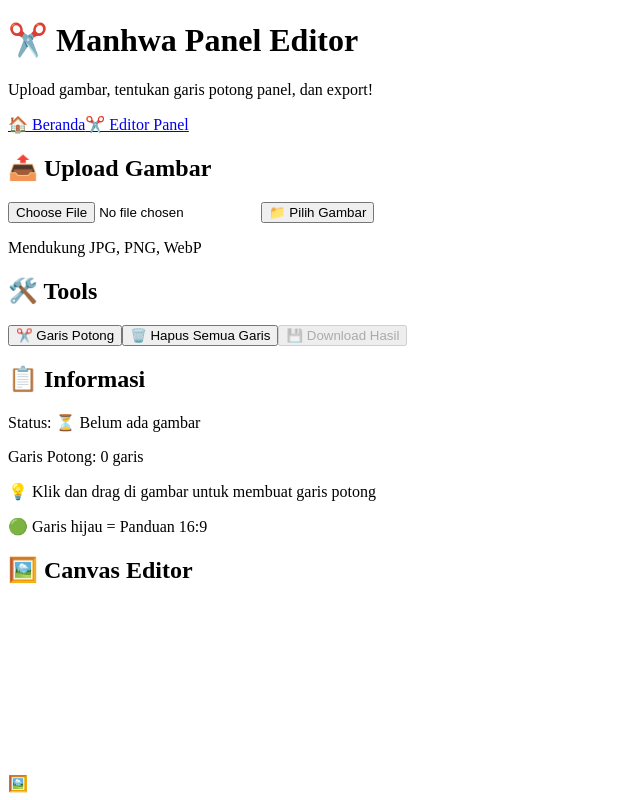
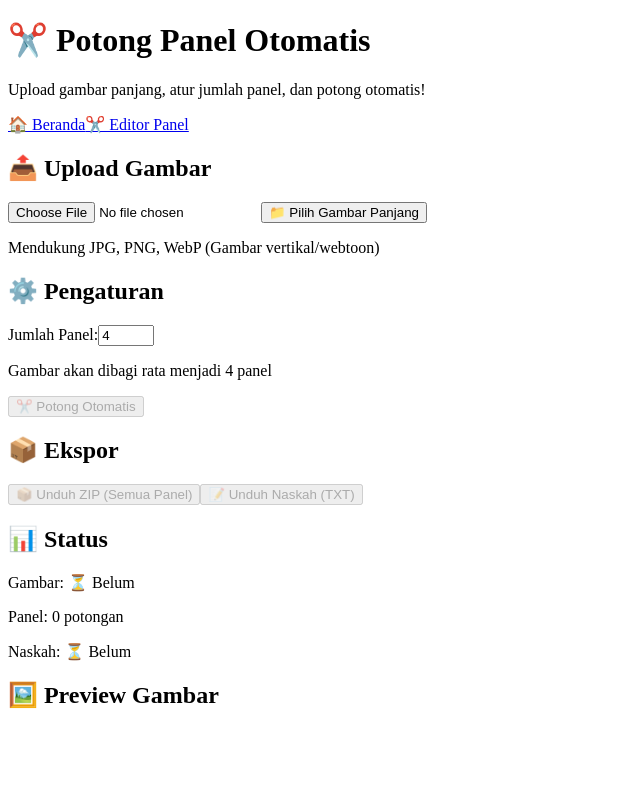
Before and after one commit to bangimam21projeck-spec/manhwa-generator, a Next.js app: page /editor in a window 1280 px wide. Shown: the top 800 px of the page, without its empty margins (0-640 px from the left). Built offline with nearby package versions, Linux system fonts and the light colour scheme.

Commit message:
Update page.js

```diff
--- a/app/editor/page.js
+++ b/app/editor/page.js
@@ -6,12 +6,14 @@ import Link from 'next/link';
 export default function EditorPage() {
   const [image, setImage] = useState(null);
   const [imageUrl, setImageUrl] = useState(null);
-  const [cutLines, setCutLines] = useState([]);
-  const [isDrawing, setIsDrawing] = useState(false);
-  const [startPoint, setStartPoint] = useState(null);
-  const [selectedTool, setSelectedTool] = useState('cut');
+  const [panels, setPanels] = useState([]);
+  const [panelCount, setPanelCount] = useState(4);
+  const [loading, setLoading] = useState(false);
+  const [status, setStatus] = useState('');
+  const [naskah, setNaskah] = useState('');
+  const [selectedPanel, setSelectedPanel] = useState(null);
+  const fileInputRef = useRef(null);
   const canvasRef = useRef(null);
-  const fileInputRef = useRef(null);
 
   // Upload gambar
   const handleImageUpload = (e) => {
@@ -23,7 +25,9 @@ export default function EditorPage() {
         img.onload = () => {
           setImage(img);
           setImageUrl(event.target.result);
-          // Render gambar di canvas
+          setPanels([]);
+          setNaskah('');
+          setStatus('✅ Gambar berhasil diupload! Atur jumlah panel lalu klik "Potong Otomatis"');
           renderCanvas(img);
         };
         img.src = event.target.result;
@@ -33,14 +37,12 @@ export default function EditorPage() {
   };
 
   // Render canvas dengan gambar
-  const renderCanvas = (img) => {
+  const renderCanvas = (img, cutLines = []) => {
     const canvas = canvasRef.current;
-    if (!canvas) return;
+    if (!canvas || !img) return;
     const ctx = canvas.getContext('2d');
 
-    // Set ukuran canvas
     const maxWidth = 800;
-    const maxHeight = 600;
     let width = img.width;
     let height = img.height;
 
@@ -49,179 +51,162 @@ export default function EditorPage() {
       width = maxWidth;
       height = height * ratio;
     }
-    if (height > maxHeight) {
-      const ratio = maxHeight / height;
-      height = maxHeight;
-      width = width * ratio;
-    }
 
     canvas.width = width;
     canvas.height = height;
-
-    // Gambar
     ctx.drawImage(img, 0, 0, width, height);
 
-    // Gambar garis potong yang sudah ada
-    cutLines.forEach(line => {
-      ctx.beginPath();
-      ctx.moveTo(line.x1, line.y1);
-      ctx.lineTo(line.x2, line.y2);
-      ctx.strokeStyle = line.color || '#ff0000';
-      ctx.lineWidth = 2;
-      ctx.setLineDash([5, 5]);
-      ctx.stroke();
-      ctx.setLineDash([]);
-    });
+    // Gambar garis potong
+    if (cutLines.length > 0) {
+      cutLines.forEach(y => {
+        ctx.beginPath();
+        ctx.moveTo(0, y);
+        ctx.lineTo(width, y);
+        ctx.strokeStyle = '#ff0000';
+        ctx.lineWidth = 2;
+        ctx.setLineDash([8, 8]);
+        ctx.stroke();
+        ctx.setLineDash([]);
 
-    // Gambar panduan 16:9
-    drawGuide(ctx, width, height);
-  };
-
-  // Gambar panduan 16:9
-  const drawGuide = (ctx, width, height) => {
-    const ratio = 16 / 9;
-    let guideWidth = width;
-    let guideHeight = width / ratio;
-
-    if (guideHeight > height) {
-      guideHeight = height;
-      guideWidth = height * ratio;
-    }
-
-    const x = (width - guideWidth) / 2;
-    const y = (height - guideHeight) / 2;
-
-    ctx.strokeStyle = 'rgba(0, 255, 0, 0.5)';
-    ctx.lineWidth = 1;
-    ctx.setLineDash([10, 10]);
-    ctx.strokeRect(x, y, guideWidth, guideHeight);
-    ctx.setLineDash([]);
-
-    // Label
-    ctx.fillStyle = 'rgba(0, 255, 0, 0.7)';
-    ctx.font = '12px Arial';
-    ctx.fillText('16:9 Guide', x + 5, y + 20);
-  };
-
-  // Mouse events untuk menggambar garis potong
-  const handleMouseDown = (e) => {
-    if (selectedTool !== 'cut') return;
-    const rect = canvasRef.current.getBoundingClientRect();
-    const x = e.clientX - rect.left;
-    const y = e.clientY - rect.top;
-    setIsDrawing(true);
-    setStartPoint({ x, y });
-  };
-
-  const handleMouseMove = (e) => {
-    if (!isDrawing || selectedTool !== 'cut') return;
-    const rect = canvasRef.current.getBoundingClientRect();
-    const x = e.clientX - rect.left;
-    const y = e.clientY - rect.top;
-
-    // Redraw dengan garis sementara
-    const canvas = canvasRef.current;
-    const ctx = canvas.getContext('2d');
-    const img = image;
-    if (!img) return;
-
-    // Clear dan redraw
-    ctx.clearRect(0, 0, canvas.width, canvas.height);
-    ctx.drawImage(img, 0, 0, canvas.width, canvas.height);
-
-    // Gambar garis lama
-    cutLines.forEach(line => {
-      ctx.beginPath();
-      ctx.moveTo(line.x1, line.y1);
-      ctx.lineTo(line.x2, line.y2);
-      ctx.strokeStyle = line.color || '#ff0000';
-      ctx.lineWidth = 2;
-      ctx.setLineDash([5, 5]);
-      ctx.stroke();
-      ctx.setLineDash([]);
-    });
-
-    // Gambar garis sementara
-    if (startPoint) {
-      ctx.beginPath();
-      ctx.moveTo(startPoint.x, startPoint.y);
-      ctx.lineTo(x, y);
-      ctx.strokeStyle = '#ff0000';
-      ctx.lineWidth = 2;
-      ctx.setLineDash([5, 5]);
-      ctx.stroke();
-      ctx.setLineDash([]);
-    }
-
-    drawGuide(ctx, canvas.width, canvas.height);
-  };
-
-  const handleMouseUp = (e) => {
-    if (!isDrawing || selectedTool !== 'cut') return;
-    const rect = canvasRef.current.getBoundingClientRect();
-    const x = e.clientX - rect.left;
-    const y = e.clientY - rect.top;
-
-    if (startPoint) {
-      // Simpan garis potong
-      const newLine = {
-        x1: startPoint.x,
-        y1: startPoint.y,
-        x2: x,
-        y2: y,
-        color: '#ff0000'
-      };
-      setCutLines([...cutLines, newLine]);
-    }
-
-    setIsDrawing(false);
-    setStartPoint(null);
-
-    // Redraw final
-    const canvas = canvasRef.current;
-    const ctx = canvas.getContext('2d');
-    const img = image;
-    if (!img) return;
-
-    ctx.clearRect(0, 0, canvas.width, canvas.height);
-    ctx.drawImage(img, 0, 0, canvas.width, canvas.height);
-
-    cutLines.concat([{
-      x1: startPoint?.x || 0,
-      y1: startPoint?.y || 0,
-      x2: x,
-      y2: y,
-      color: '#ff0000'
-    }]).forEach(line => {
-      ctx.beginPath();
-      ctx.moveTo(line.x1, line.y1);
-      ctx.lineTo(line.x2, line.y2);
-      ctx.strokeStyle = line.color || '#ff0000';
-      ctx.lineWidth = 2;
-      ctx.setLineDash([5, 5]);
-      ctx.stroke();
-      ctx.setLineDash([]);
-    });
-
-    drawGuide(ctx, canvas.width, canvas.height);
-  };
-
-  // Hapus semua garis potong
-  const clearCutLines = () => {
-    setCutLines([]);
-    if (image) {
-      renderCanvas(image);
+        // Label panel
+        const index = cutLines.indexOf(y);
+        ctx.fillStyle = 'rgba(255, 0, 0, 0.8)';
+        ctx.font = '14px Arial';
+        ctx.fillText(`Panel ${index + 1}`, 10, y - 10);
+      });
     }
   };
 
-  // Download hasil
-  const downloadImage = () => {
+  // AUTO POTONG HORIZONTAL
+  const handleAutoCut = () => {
+    if (!image) {
+      alert('Upload gambar dulu!');
+      return;
+    }
+
     const canvas = canvasRef.current;
     if (!canvas) return;
-    const link = document.createElement('a');
-    link.download = 'manhwa-panel.png';
-    link.href = canvas.toDataURL('image/png');
-    link.click();
+
+    const imgWidth = canvas.width;
+    const imgHeight = canvas.height;
+    const panelHeight = imgHeight / panelCount;
+
+    // Hitung posisi potong
+    const cutPositions = [];
+    for (let i = 1; i < panelCount; i++) {
+      cutPositions.push(i * panelHeight);
+    }
+
+    // Potong gambar per panel
+    const tempCanvas = document.createElement('canvas');
+    const tempCtx = tempCanvas.getContext('2d');
+    const panelImages = [];
+
+    for (let i = 0; i < panelCount; i++) {
+      const startY = i * panelHeight;
+      const endY = (i + 1) * panelHeight;
+
+      tempCanvas.width = imgWidth;
+      tempCanvas.height = panelHeight;
+      tempCtx.drawImage(
+        canvas,
+        0, startY, imgWidth, panelHeight,
+        0, 0, imgWidth, panelHeight
+      );
+
+      panelImages.push({
+        index: i + 1,
+        dataUrl: tempCanvas.toDataURL('image/png'),
+        width: imgWidth,
+        height: panelHeight
+      });
+    }
+
+    setPanels(panelImages);
+    renderCanvas(image, cutPositions);
+    setStatus(`✅ Berhasil! ${panelCount} panel terpotong. Klik panel untuk generate naskah.`);
+  };
+
+  // Generate naskah AI per panel
+  const generateNaskah = async (panelIndex) => {
+    setLoading(true);
+    setStatus(`⏳ Generate naskah untuk Panel ${panelIndex}...`);
+
+    try {
+      const response = await fetch('/api/generate-naskah', {
+        method: 'POST',
+        headers: { 'Content-Type': 'application/json' },
+        body: JSON.stringify({
+          panelIndex: panelIndex,
+          totalPanels: panelCount
+        })
+      });
+
+      const data = await response.json();
+      if (data.success) {
+        setNaskah(data.data);
+        setStatus(`✅ Naskah Panel ${panelIndex} selesai!`);
+      } else {
+        setStatus('❌ Gagal: ' + data.error);
+      }
+    } catch (error) {
+      setStatus('❌ Error: ' + error.message);
+    } finally {
+      setLoading(false);
+    }
+  };
+
+  // Download ZIP semua panel
+  const downloadZip = async () => {
+    if (panels.length === 0) {
+      alert('Tidak ada panel! Potong gambar dulu.');
+      return;
+    }
+
+    setLoading(true);
+    setStatus('⏳ Menyiapkan ZIP...');
+
+    try {
+      const response = await fetch('/api/create-zip', {
+        method: 'POST',
+        headers: { 'Content-Type': 'application/json' },
+        body: JSON.stringify({ panels: panels })
+      });
+
+      const data = await response.json();
+      if (data.success) {
+        window.open(data.url, '_blank');
+        setStatus('✅ ZIP berhasil diunduh!');
+      } else {
+        setStatus('❌ Gagal: ' + data.error);
+      }
+    } catch (error) {
+      setStatus('❌ Error: ' + error.message);
+    } finally {
+      setLoading(false);
+    }
+  };
+
+  // Download naskah TXT
+  const downloadNaskah = () => {
+    if (!naskah) {
+      alert('Generate naskah dulu!');
+      return;
+    }
+
+    const blob = new Blob([naskah], { type: 'text/plain' });
+    const url = URL.createObjectURL(blob);
+    const a = document.createElement('a');
+    a.href = url;
+    a.download = 'naskah-manhwa.txt';
+    a.click();
+    URL.revokeObjectURL(url);
+  };
+
+  // Pilih panel untuk generate naskah
+  const handlePanelClick = (panel) => {
+    setSelectedPanel(panel);
+    generateNaskah(panel.index);
   };
 
   return (
@@ -231,9 +216,9 @@ export default function EditorPage() {
         {/* HEADER */}
         <div className="text-center mb-8">
           <h1 className="text-4xl font-bold bg-gradient-to-r from-purple-600 to-blue-600 bg-clip-text text-transparent">
-            ✂️ Manhwa Panel Editor
+            ✂️ Potong Panel Otomatis
           </h1>
-          <p className="text-gray-600 mt-2">Upload gambar, tentukan garis potong panel, dan export!</p>
+          <p className="text-gray-600 mt-2">Upload gambar panjang, atur jumlah panel, dan potong otomatis!</p>
 
           <div className="flex justify-center gap-4 mt-4 flex-wrap">
             <Link href="/" className="bg-purple-600 text-white px-4 py-2 rounded-lg hover:bg-purple-700 transition text-sm">
@@ -266,100 +251,166 @@ export default function EditorPage() {
                 className="w-full bg-blue-600 text-white py-3 rounded-xl hover:bg-blue-700 transition font-semibold"
                 onClick={() => fileInputRef.current.click()}
               >
-                📁 Pilih Gambar
+                📁 Pilih Gambar Panjang
               </button>
 
               <p className="text-xs text-gray-500 mt-2 text-center">
-                Mendukung JPG, PNG, WebP
+                Mendukung JPG, PNG, WebP (Gambar vertikal/webtoon)
               </p>
             </div>
 
             <div className="bg-white rounded-2xl shadow-xl p-6">
-              <h2 className="text-xl font-semibold mb-4">🛠️ Tools</h2>
+              <h2 className="text-xl font-semibold mb-4">⚙️ Pengaturan</h2>
 
-              <div className="space-y-2">
-                <button
-                  className={`w-full py-2 rounded-lg text-sm transition ${
-                    selectedTool === 'cut'
-                      ? 'bg-red-600 text-white'
-                      : 'bg-gray-200 text-gray-700 hover:bg-gray-300'
-                  }`}
-                  onClick={() => setSelectedTool('cut')}
-                >
-                  ✂️ Garis Potong
-                </button>
+              <div className="space-y-4">
+                <div>
+                  <label className="block text-sm font-medium text-gray-700 mb-1">
+                    Jumlah Panel:
+                  </label>
+                  <input
+                    type="number"
+                    min="2"
+                    max="20"
+                    value={panelCount}
+                    onChange={(e) => setPanelCount(Number(e.target.value))}
+                    className="w-full p-2 border border-gray-300 rounded-lg focus:ring-2 focus:ring-purple-500"
+                  />
+                  <p className="text-xs text-gray-400 mt-1">Gambar akan dibagi rata menjadi {panelCount} panel</p>
+                </div>
 
                 <button
-                  className="w-full bg-yellow-500 text-white py-2 rounded-lg hover:bg-yellow-600 transition text-sm"
-                  onClick={clearCutLines}
-                >
-                  🗑️ Hapus Semua Garis
-                </button>
-
-                <button
-                  className="w-full bg-green-600 text-white py-2 rounded-lg hover:bg-green-700 transition text-sm"
-                  onClick={downloadImage}
+                  className="w-full bg-red-600 text-white py-3 rounded-xl hover:bg-red-700 transition font-semibold disabled:opacity-50"
+                  onClick={handleAutoCut}
                   disabled={!image}
                 >
-                  💾 Download Hasil
+                  ✂️ Potong Otomatis
                 </button>
               </div>
             </div>
 
             <div className="bg-white rounded-2xl shadow-xl p-6">
-              <h2 className="text-xl font-semibold mb-4">📋 Informasi</h2>
+              <h2 className="text-xl font-semibold mb-4">📦 Ekspor</h2>
+
+              <div className="space-y-2">
+                <button
+                  className="w-full bg-green-600 text-white py-2 rounded-lg hover:bg-green-700 transition text-sm disabled:opacity-50"
+                  onClick={downloadZip}
+                  disabled={panels.length === 0 || loading}
+                >
+                  📦 Unduh ZIP (Semua Panel)
+                </button>
+
+                <button
+                  className="w-full bg-yellow-600 text-white py-2 rounded-lg hover:bg-yellow-700 transition text-sm disabled:opacity-50"
+                  onClick={downloadNaskah}
+                  disabled={!naskah}
+                >
+                  📝 Unduh Naskah (TXT)
+                </button>
+              </div>
+            </div>
+
+            <div className="bg-white rounded-2xl shadow-xl p-6">
+              <h2 className="text-xl font-semibold mb-4">📊 Status</h2>
 
               <div className="space-y-2 text-sm">
                 <p className="text-gray-600">
-                  <span className="font-semibold">Status:</span>{' '}
-                  {image ? '✅ Gambar terupload' : '⏳ Belum ada gambar'}
+                  <span className="font-semibold">Gambar:</span>{' '}
+                  {image ? '✅ Terupload' : '⏳ Belum'}
                 </p>
                 <p className="text-gray-600">
-                  <span className="font-semibold">Garis Potong:</span>{' '}
-                  {cutLines.length} garis
+                  <span className="font-semibold">Panel:</span>{' '}
+                  {panels.length} potongan
                 </p>
-                <p className="text-xs text-gray-400 mt-2">
-                  💡 Klik dan drag di gambar untuk membuat garis potong
+                <p className="text-gray-600">
+                  <span className="font-semibold">Naskah:</span>{' '}
+                  {naskah ? '✅ Ada' : '⏳ Belum'}
                 </p>
-                <p className="text-xs text-gray-400">
-                  🟢 Garis hijau = Panduan 16:9
-                </p>
+                {status && (
+                  <div className={`p-2 rounded-lg text-xs ${
+                    status.includes('✅') ? 'bg-green-100 text-green-700' :
+                    status.includes('❌') ? 'bg-red-100 text-red-700' :
+                    'bg-blue-100 text-blue-700'
+                  }`}>
+                    {status}
+                  </div>
+                )}
               </div>
             </div>
           </div>
 
-          {/* KOLOM KANAN: CANVAS */}
-          <div className="md:col-span-2">
+          {/* KOLOM KANAN: CANVAS + PANEL */}
+          <div className="md:col-span-2 space-y-6">
+
             <div className="bg-white rounded-2xl shadow-xl p-6">
-              <h2 className="text-xl font-semibold mb-4">🖼️ Canvas Editor</h2>
+              <h2 className="text-xl font-semibold mb-4">🖼️ Preview Gambar</h2>
 
               <div className="border-2 border-gray-300 rounded-xl overflow-hidden bg-gray-50">
                 <canvas
                   ref={canvasRef}
                   className="w-full h-auto"
-                  onMouseDown={handleMouseDown}
-                  onMouseMove={handleMouseMove}
-                  onMouseUp={handleMouseUp}
-                  onMouseLeave={handleMouseUp}
                 />
               </div>
 
               {!image && (
-                <div className="text-center py-8 text-gray-400">
-                  <p className="text-6xl mb-4">🖼️</p>
-                  <p>Upload gambar untuk mulai mengedit</p>
+                <div className="text-center py-4 text-gray-400">
+                  <p>Upload gambar untuk mulai memotong</p>
                 </div>
               )}
+            </div>
 
-              <div className="mt-4 text-xs text-gray-500 text-center">
-                <p>Klik dan drag untuk membuat garis potong (merah) | Panduan 16:9 (hijau)</p>
+            {/* HASIL PANEL */}
+            {panels.length > 0 && (
+              <div className="bg-white rounded-2xl shadow-xl p-6">
+                <h2 className="text-xl font-semibold mb-4">
+                  📋 Hasil Potongan ({panels.length} Panel)
+                  <span className="text-sm font-normal text-gray-500 ml-2">
+                    Klik panel untuk generate naskah
+                  </span>
+                </h2>
+
+                <div className="grid grid-cols-2 md:grid-cols-4 gap-4">
+                  {panels.map((panel, index) => (
+                    <div
+                      key={index}
+                      className={`border-2 rounded-xl overflow-hidden cursor-pointer transition ${
+                        selectedPanel?.index === panel.index
+                          ? 'border-purple-600 shadow-lg'
+                          : 'border-gray-200 hover:border-purple-400'
+                      }`}
+                      onClick={() => handlePanelClick(panel)}
+                    >
+                      <img
+                        src={panel.dataUrl}
+                        alt={`Panel ${panel.index}`}
+                        className="w-full h-auto"
+                      />
+                      <div className="bg-gray-50 p-2 text-center text-sm font-semibold">
+                        Panel {panel.index}
+                        {selectedPanel?.index === panel.index && ' ✅'}
+                      </div>
+                    </div>
+                  ))}
+                </div>
               </div>
-            </div>
+            )}
+
+            {/* NASKAH */}
+            {naskah && (
+              <div className="bg-white rounded-2xl shadow-xl p-6">
+                <h2 className="text-xl font-semibold mb-4">
+                  📝 Naskah Panel {selectedPanel?.index || ''}
+                </h2>
+                <div className="bg-gray-50 rounded-xl p-4 whitespace-pre-wrap text-gray-700 leading-relaxed max-h-60 overflow-y-auto text-sm">
+                  {naskah}
+                </div>
+              </div>
+            )}
           </div>
         </div>
 
         <div className="mt-8 text-center text-xs text-gray-400 border-t pt-4">
-          <p>Manhwa Studio AI v2.0 - Editor Panel</p>
+          <p>Manhwa Studio AI v3.0 - Auto Potong Panel Horizontal</p>
         </div>
       </div>
     </div>
```
